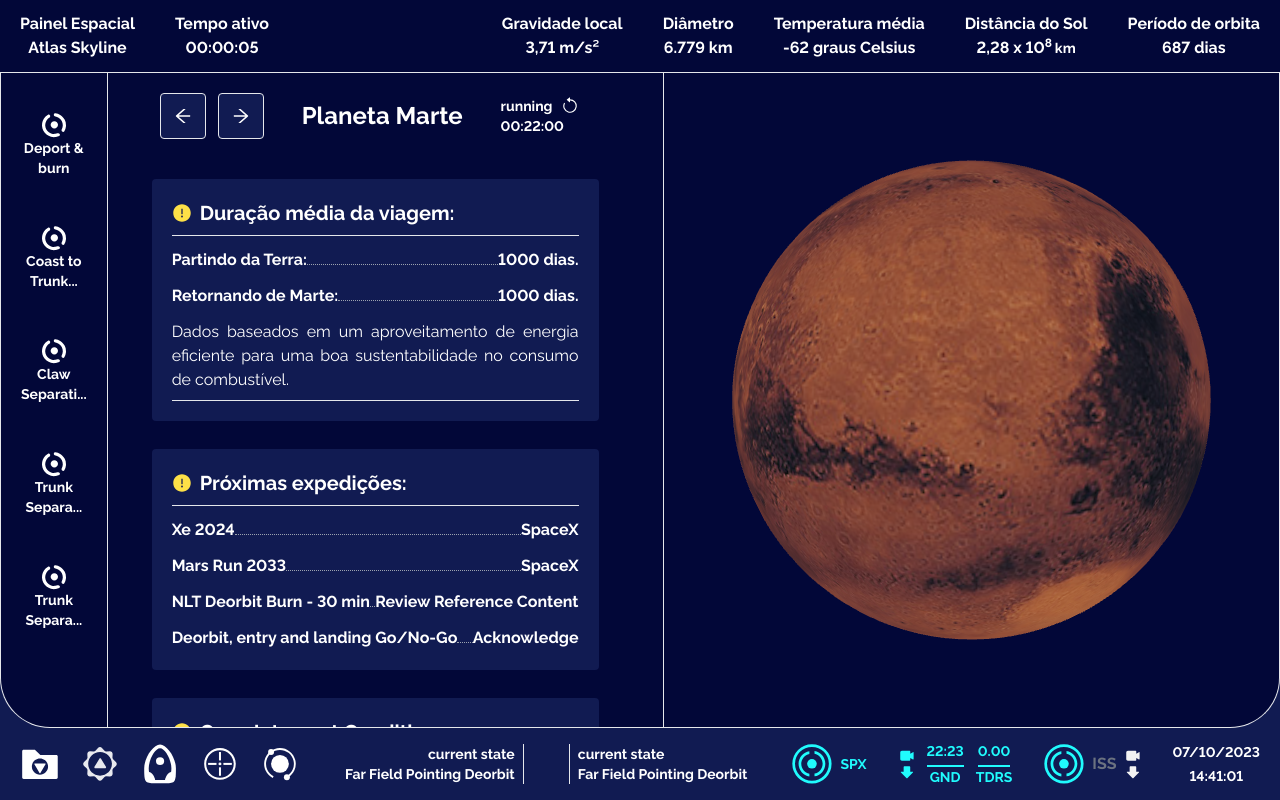
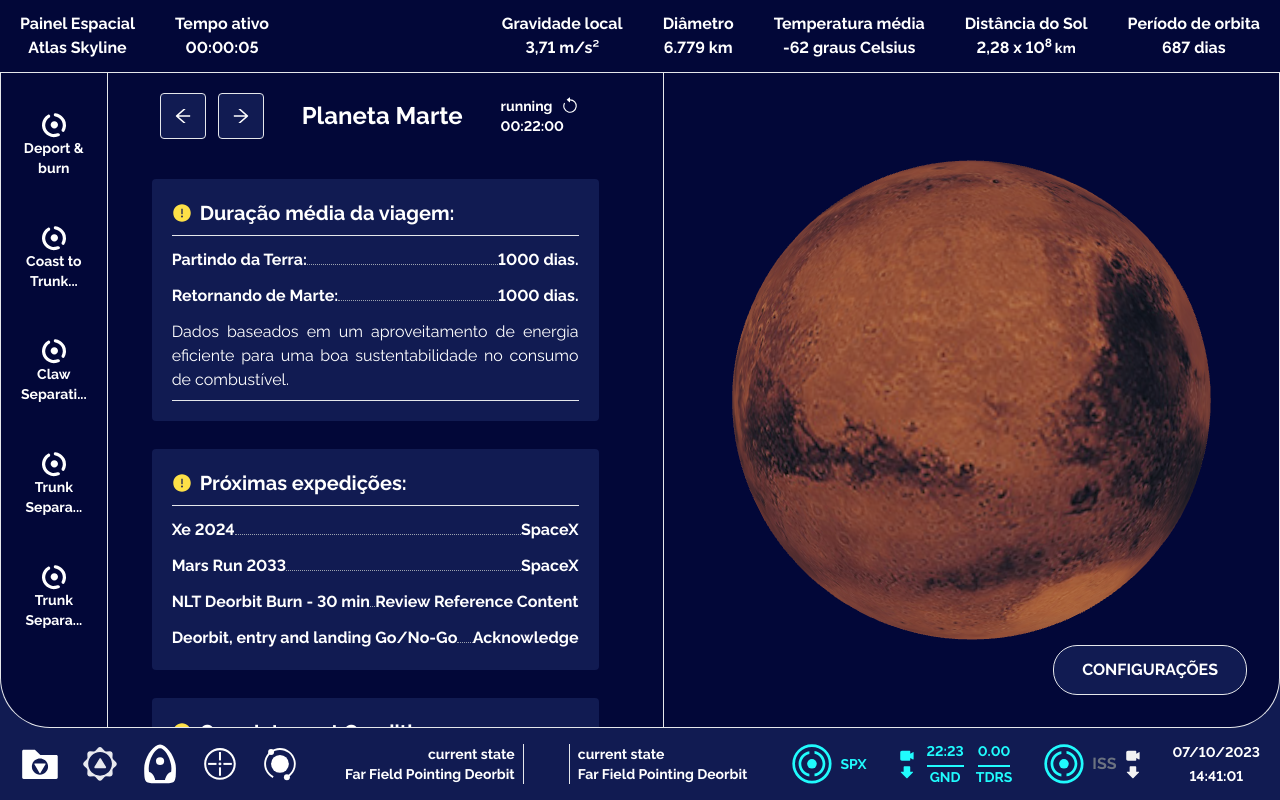
Before and after one commit to Sjhns/atlas-skyline, a Next.js app: page / in a window 1280 px wide. Built offline with nearby package versions, Linux system fonts and the light colour scheme.

Commit message:
feat: remove comments

```diff
--- a/src/components/painel/planet-painel.tsx
+++ b/src/components/painel/planet-painel.tsx
@@ -1,11 +1,13 @@
 import { OrbitControls } from "@react-three/drei";
 import { Canvas } from "@react-three/fiber";
 import { SimpleMars } from "../planets/simple-mars";
-
+import { useState } from "react";
 
 export const PlanetPainel = () => {
+  const [showPoints, setShowPoints] = useState(false);
+
   return (
-    <div className="w-full">
+    <div className="w-full relative">
       <Canvas
         camera={{
           position: [0, 0, 26],
@@ -19,20 +21,26 @@ export const PlanetPainel = () => {
           minDistance={25}
           maxDistance={700}
           zoomSpeed={2}
-          panSpeed={0.5} // significa a velocidade de movimento da câmera
-          rotateSpeed={0.4} // velocidade de rotação
+          panSpeed={0.5}
+          rotateSpeed={0.4}
           enablePan={true}
           enableZoom={true}
           enableRotate={true}
         />
-        {/* <pointLight color="#f6f3e a" position={[-5, 5, 20]} intensity={100} />
-          <pointLight color="#f6f3ea" position={[-5, 0, 20]} intensity={100} />
-          <pointLight color="#f6f3ea" position={[-5, -5, 20]} intensity={100} />
-          <pointLight color="#f6f3ea" position={[-5, -10, 20]} intensity={100} /> */}
+
         <ambientLight intensity={2} />
-        {/* <SimpleEarth position={[0, 0, 0]} /> */}
+
         <SimpleMars position={[0, 0, 0]} />
       </Canvas>
+
+      <div className="absolute w-full bottom-0 flex items-center justify-end p-8">
+        <button
+          onClick={() => setShowPoints(!showPoints)}
+          className="bg-[#111B52] text-white py-3 px-7 rounded-3xl border font-bold uppercase hover:opacity-90"
+        >
+          Configurações
+        </button>
+      </div>
     </div>
   );
 };
--- a/src/components/planets/simple-mars.tsx
+++ b/src/components/planets/simple-mars.tsx
@@ -1,3 +1,5 @@
+"use client";
+
 import { useFrame, useLoader } from "@react-three/fiber";
 import { useRef } from "react";
 import BaseMap from "@/texture/mars/mars_1k_color.jpg";
```
